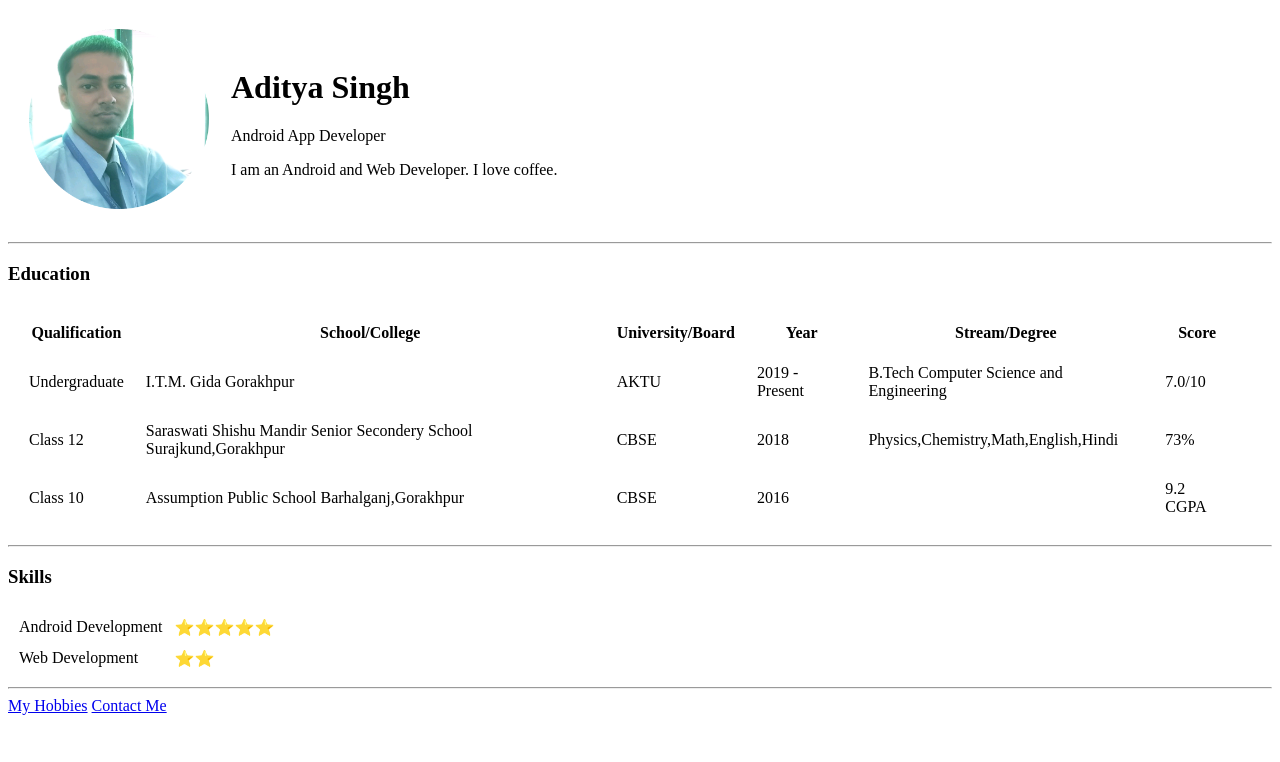
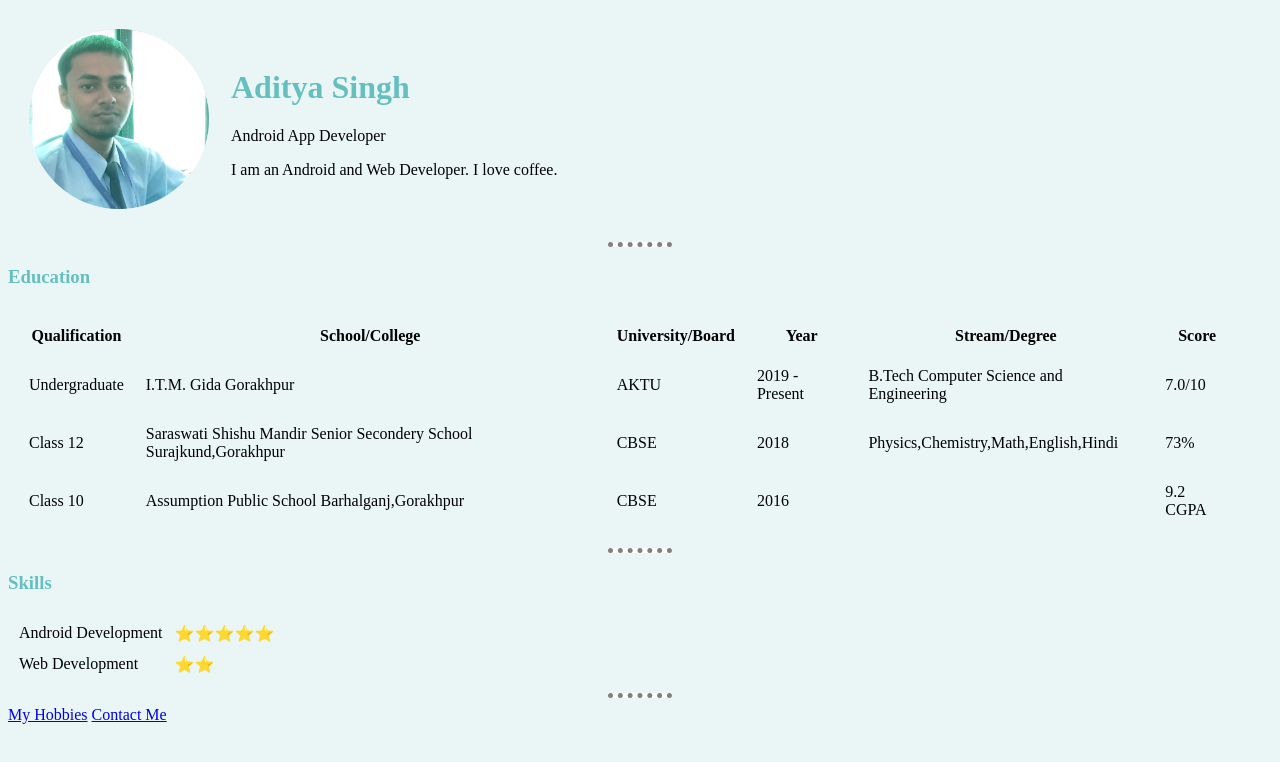
Before and after one commit to Aditya-Singh-CSE/cv, a plain HTML site: page index.html in a window 1280 px wide. Drawn offline with Linux system fonts and the light colour scheme.

Commit message:
version 1.2

```diff
--- /dev/null
+++ b/css/styles.css
@@ -0,0 +1,19 @@
+body{
+background-color: #EAF6F6;
+}
+
+h1{
+  color: #66BFBF
+}
+h3{
+  color: #66BFBF
+}
+
+hr {
+ background-color: white;
+ border-style: none;
+ border-top-style: dotted;
+ border-color: grey;
+ border-width: 5px;
+ width:5%;
+}
--- a/index.html
+++ b/index.html
@@ -2,8 +2,11 @@
 <html>
 
 <head>
+
   <meta charset="utf-8">
   <title>Aditya's Personal Site</title>
+  <link rel="stylesheet" href="css/styles.css">
+
   <!--   To add border use this
   <style media="screen">
     table, th, td{
```
Also changed, not shown: contact-me.html (+1 -0 lines), hobbies.html (+1 -0 lines).
